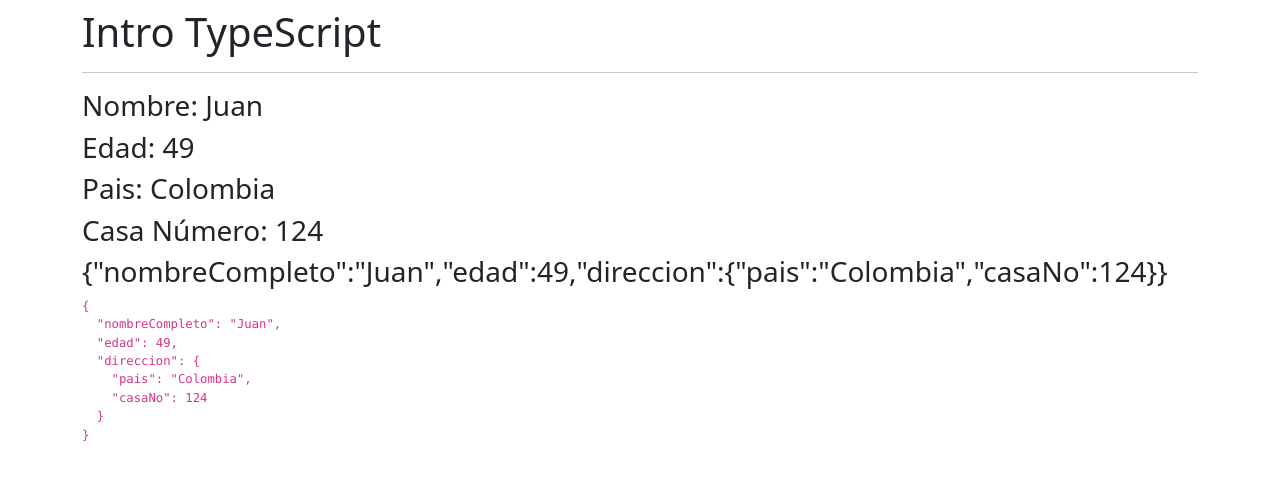
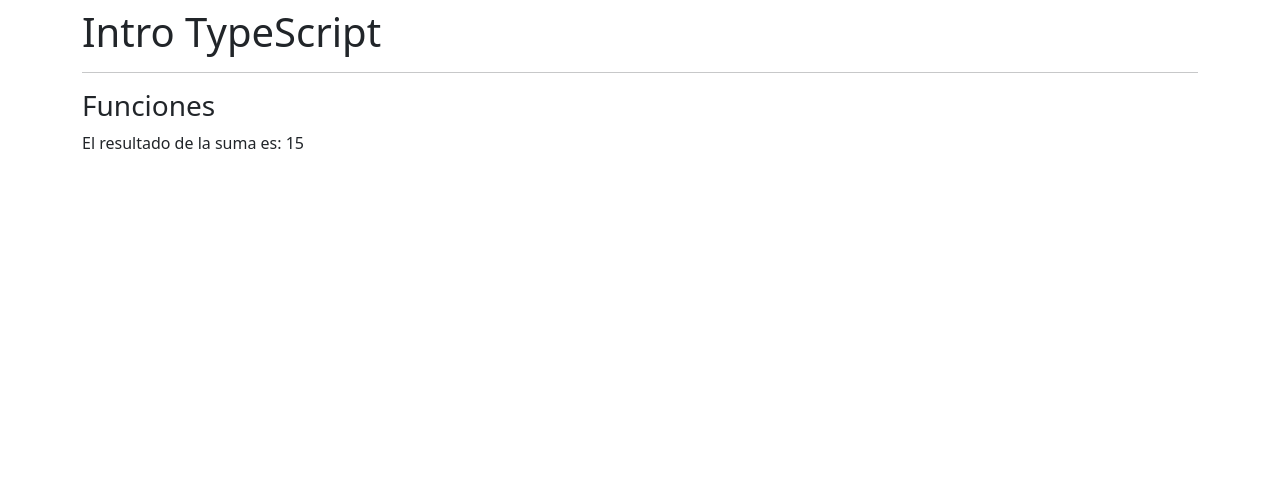
Before and after one commit to jgmejiaco/01_rn_reforzamiento, a React (Create React App) app: page / in a window 1280 px wide. Shown: the top 480 px of the page. Built offline with nearby package versions, Linux system fonts and the light colour scheme.

Commit message:
funciones

```diff
--- a/src/App.tsx
+++ b/src/App.tsx
@@ -1,4 +1,5 @@
-import { ObjetosLiterales } from './typescript/ObjetosLiterales';
+import { Funciones } from './typescript/Funciones';
+// import { ObjetosLiterales } from './typescript/ObjetosLiterales';
 // import { TiposBasicos } from './typescript/TiposBasicos';
 
 export const App = () => {
@@ -8,7 +9,9 @@
 
       <hr />
 
-      <ObjetosLiterales/>
+      <Funciones/>
+
+      {/* <ObjetosLiterales/> */}
 
       {/* <TiposBasicos/> */}
     </div>
--- /dev/null
+++ b/src/typescript/Funciones.tsx
@@ -0,0 +1,16 @@
+
+export const Funciones = () => {
+
+    const sumar = (a:number, b:number):number => {
+        return a + b;
+    }
+
+    // ====================================
+
+    return (
+        <>
+            <h3>Funciones</h3>
+            <span>El resultado de la suma es: { sumar(6,9) }</span>
+        </>
+    )
+}
```
